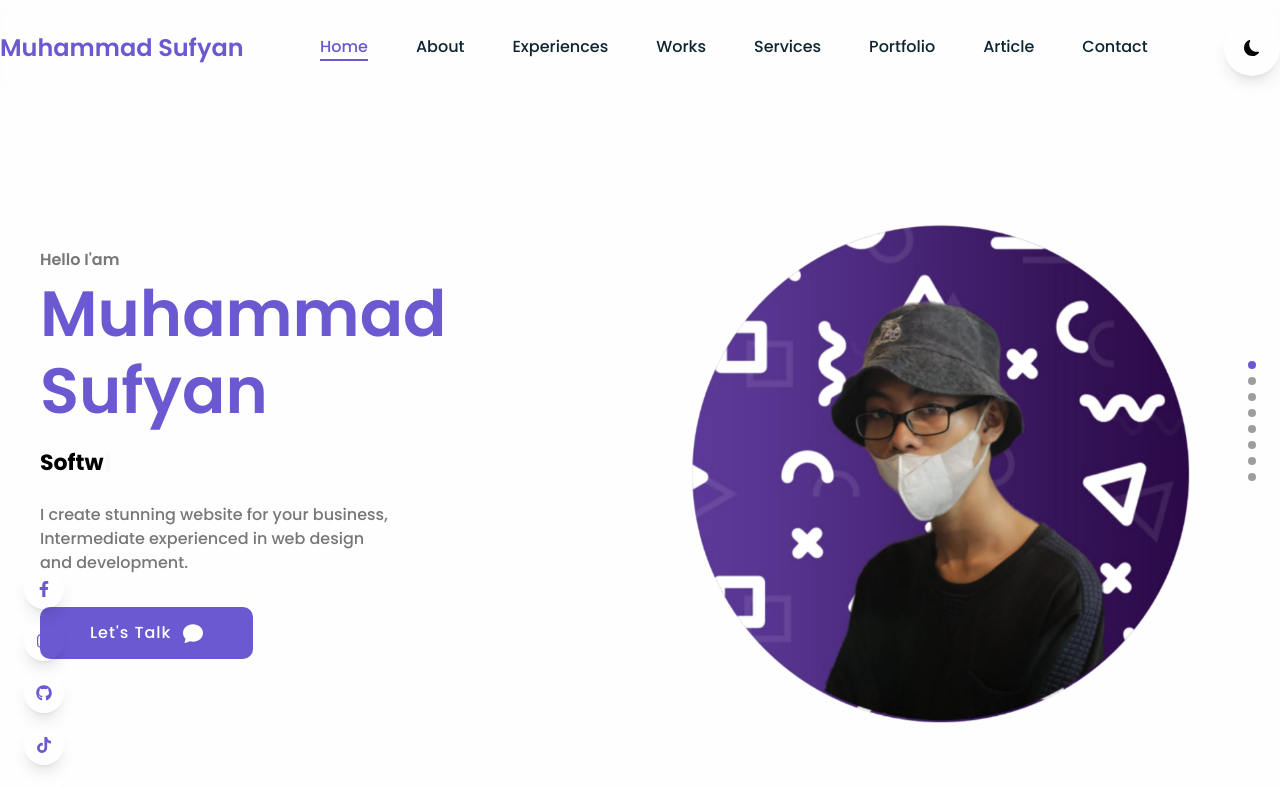
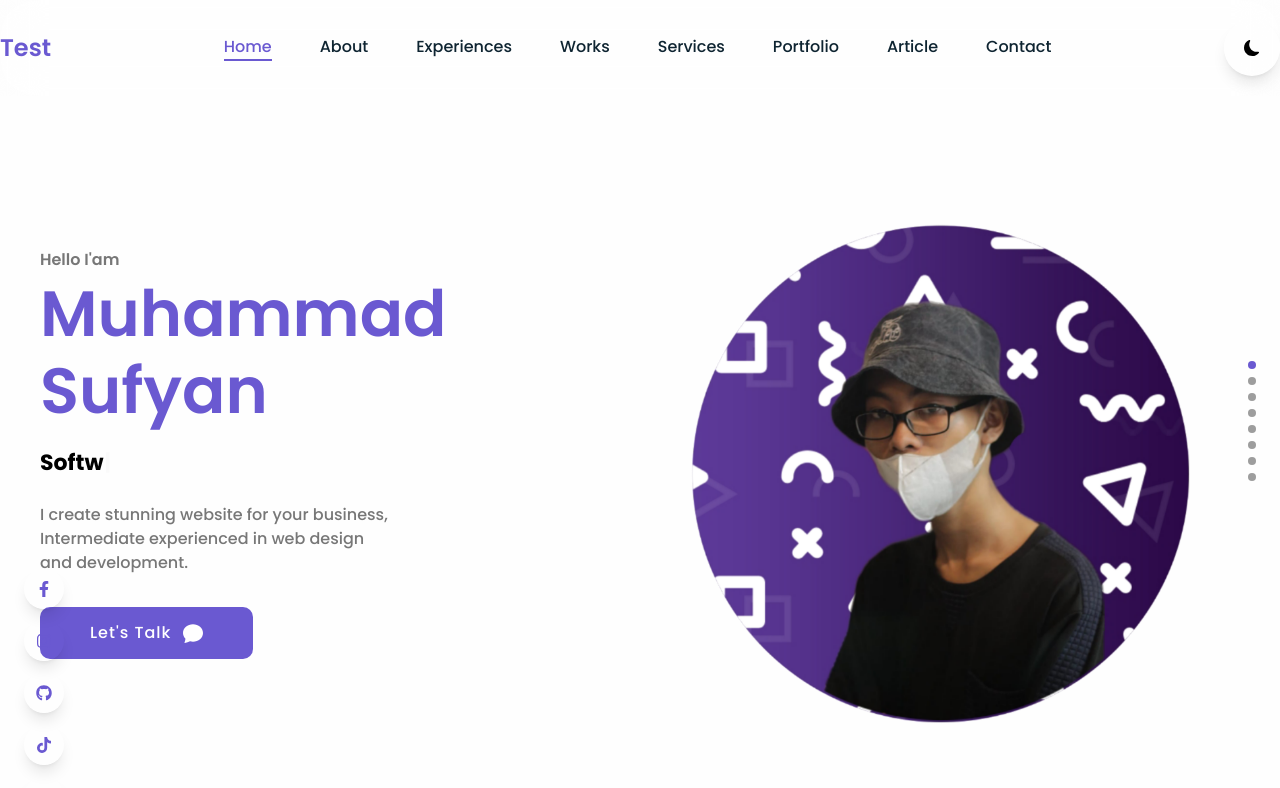
Before and after one commit to Muhammad-Sufyan-901/personal-portfolio, a Next.js app: page / in a window 1280 px wide. Shown: the top 788 px of the page. Built offline with nearby package versions, Linux system fonts and the light colour scheme.

Commit message:
Testing Commit

```diff
--- a/components/Header.jsx
+++ b/components/Header.jsx
@@ -49,7 +49,7 @@ export default function Header() {
           scroll={false}
           className={`${theme === "light" ? "text-primary" : "text-altPrimary"} font-semibold lg:text-[1.5rem] text-lg`}
         >
-          {name}
+          Test
         </Link>
 
         {/* Header Link */}
```
